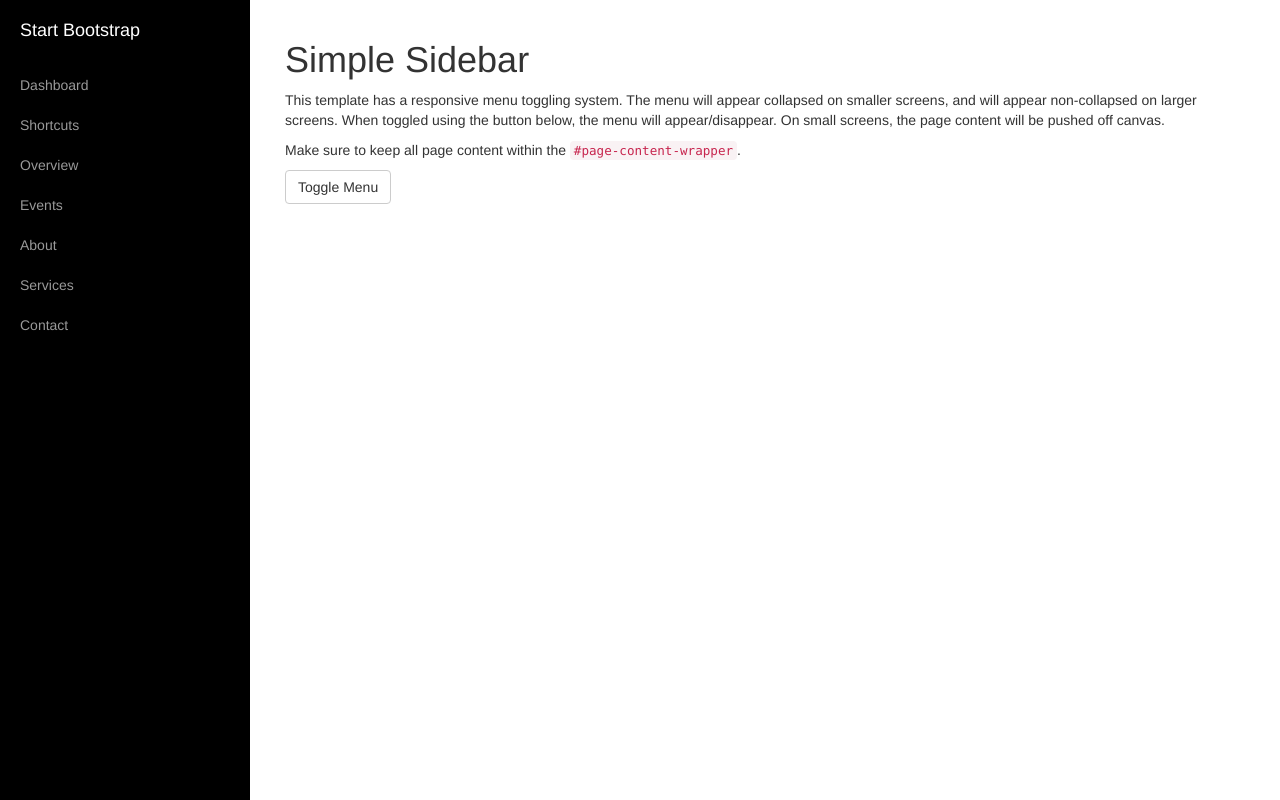
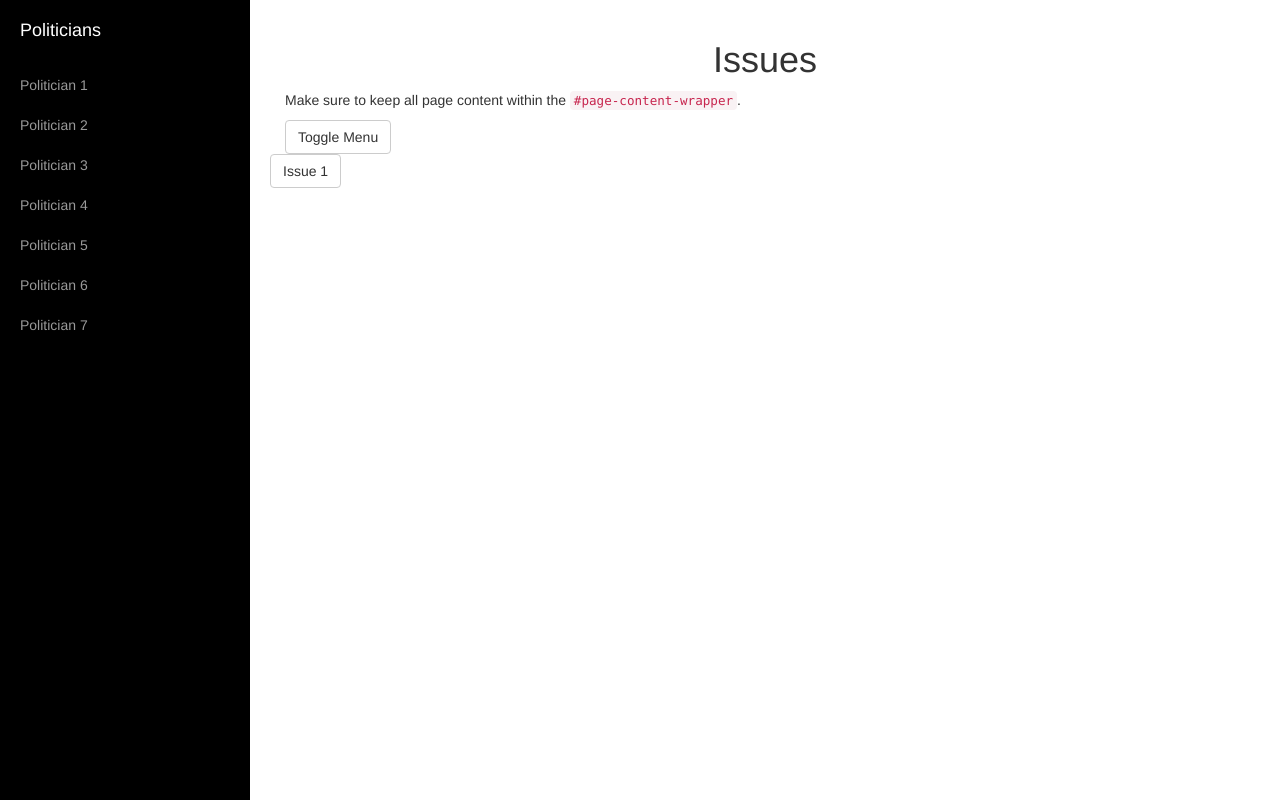
Before and after one commit to rohansub/fortherepublic, a Django app: template discussions/templates/discussions/index.html in a window 1280 px wide. Run offline with Django 3.2, Linux system fonts and the light colour scheme; the template is opened without the code that fills it, so the values that code supplies are empty.

Commit message:
updated index.html

```diff
--- a/discussions/templates/discussions/index.html
+++ b/discussions/templates/discussions/index.html
@@ -1,5 +1,11 @@
 <!DOCTYPE html>
 <html lang="en">
+
+<style>
+h1 {
+    text-align: center;
+}
+</style>
 
 <head>
 
@@ -7,9 +13,9 @@
     <meta http-equiv="X-UA-Compatible" content="IE=edge">
     <meta name="viewport" content="width=device-width, shrink-to-fit=no, initial-scale=1">
     <meta name="description" content="">
-    <meta name="author" content="">
+    <meta name="author" content="Gautham">
 
-    <title>Simple Sidebar - Start Bootstrap Template</title>
+    <title>For the Republic!</title>
 
     <!-- Bootstrap Core CSS -->
     <link href="css/bootstrap.min.css" rel="stylesheet">
@@ -35,29 +41,29 @@
             <ul class="sidebar-nav">
                 <li class="sidebar-brand">
                     <a href="#">
-                        Start Bootstrap
+                        Politicians
                     </a>
                 </li>
                 <li>
-                    <a href="#">Dashboard</a>
+                    <a href="#">Politician 1</a>
                 </li>
                 <li>
-                    <a href="#">Shortcuts</a>
+                    <a href="#">Politician 2</a>
                 </li>
                 <li>
-                    <a href="#">Overview</a>
+                    <a href="#">Politician 3</a>
                 </li>
                 <li>
-                    <a href="#">Events</a>
+                    <a href="#">Politician 4</a>
                 </li>
                 <li>
-                    <a href="#">About</a>
+                    <a href="#">Politician 5</a>
                 </li>
                 <li>
-                    <a href="#">Services</a>
+                    <a href="#">Politician 6</a>
                 </li>
                 <li>
-                    <a href="#">Contact</a>
+                    <a href="#">Politician 7</a>
                 </li>
             </ul>
         </div>
@@ -68,10 +74,12 @@
             <div class="container-fluid">
                 <div class="row">
                     <div class="col-lg-12">
-                        <h1>Simple Sidebar</h1>
-                        <p>This template has a responsive menu toggling system. The menu will appear collapsed on smaller screens, and will appear non-collapsed on larger screens. When toggled using the button below, the menu will appear/disappear. On small screens, the page content will be pushed off canvas.</p>
+                        <h1>Issues</h1>
                         <p>Make sure to keep all page content within the <code>#page-content-wrapper</code>.</p>
                         <a href="#menu-toggle" class="btn btn-default" id="menu-toggle">Toggle Menu</a>
+                    </div>
+                    <div text-align: center>
+                        <a href="#issue1" class="btn btn-default" id="issue1">Issue 1</a>
                     </div>
                 </div>
             </div>
```
